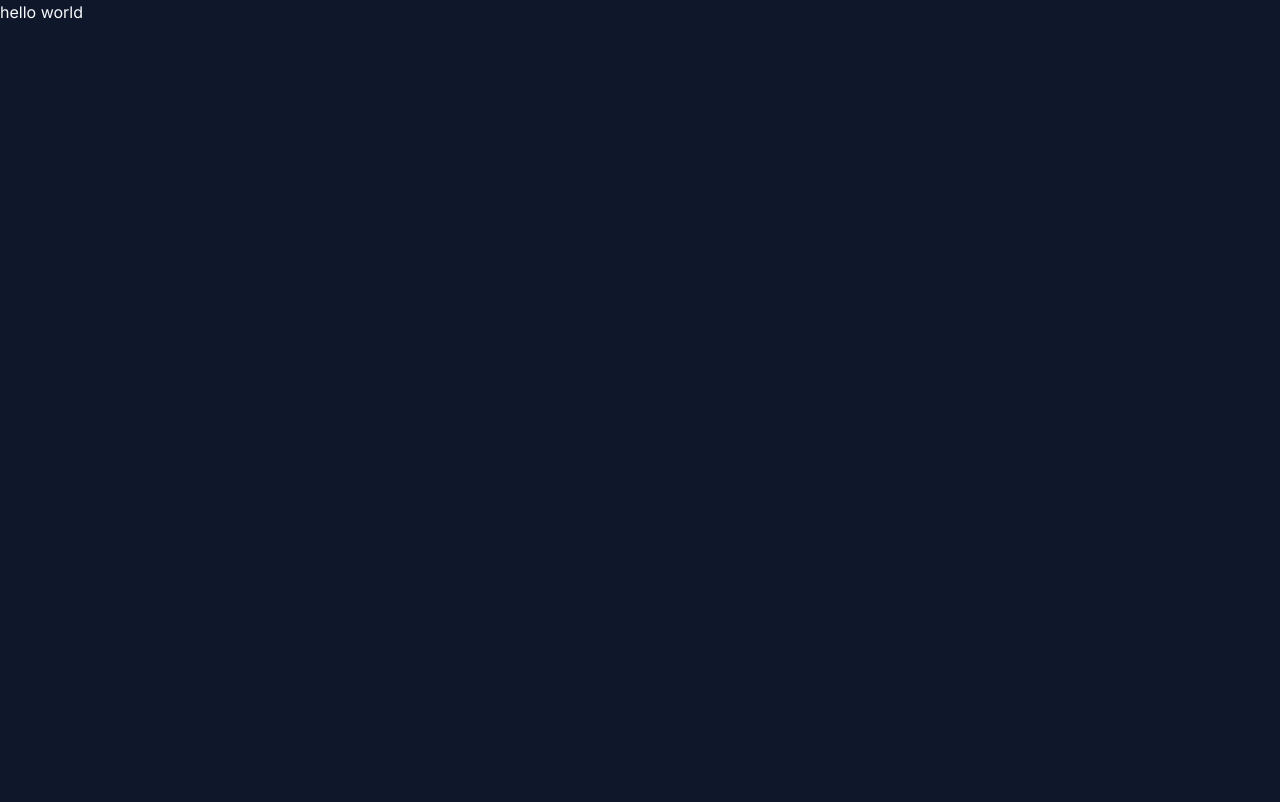
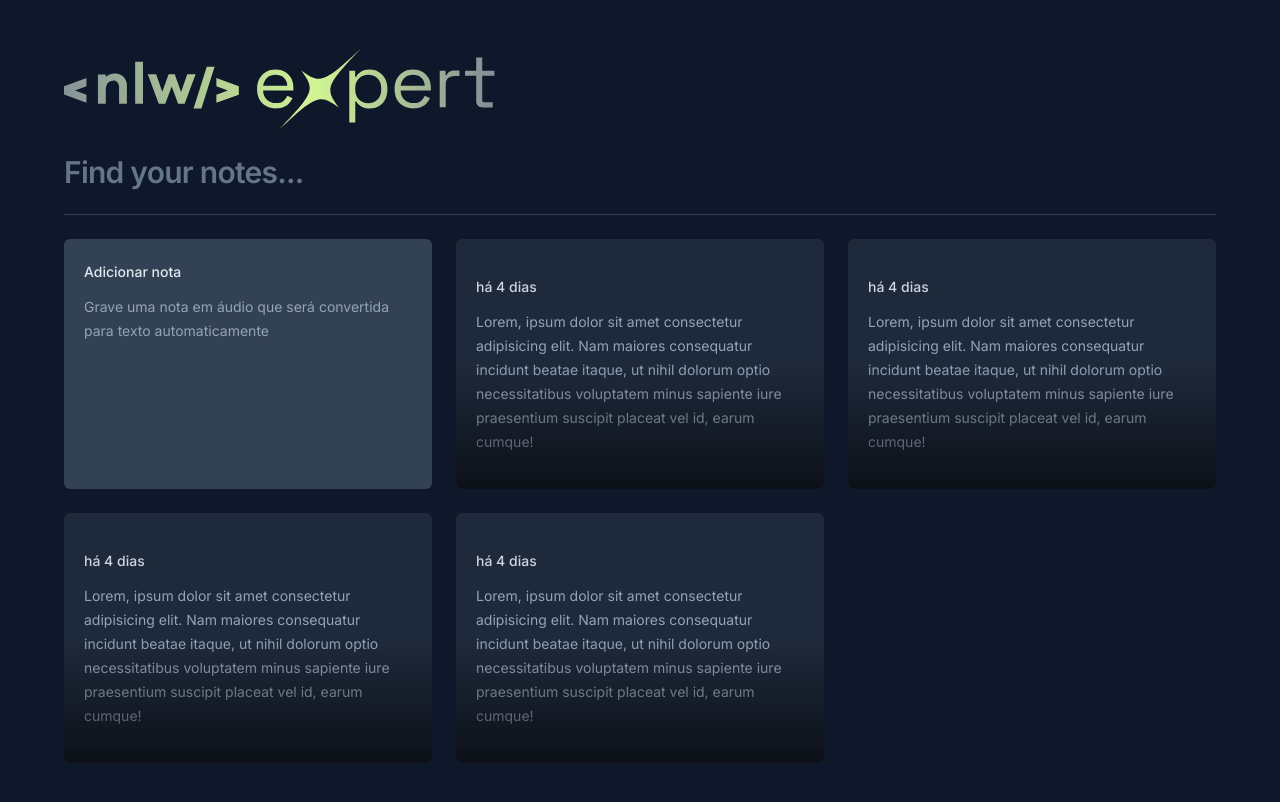
Before and after one commit to JoaoArouca/app-notes, a React (Vite) app: page / in a window 1280 px wide. Shown: the top 802 px of the page. Built offline with nearby package versions, Linux system fonts and the light colour scheme.

Commit message:
feat: create dashboard notes page

```diff
--- a/src/app.tsx
+++ b/src/app.tsx
@@ -1,3 +1,25 @@
+import logo from './assets/logo.svg'
+import { NewNoteCard } from './components/new-note-card'
+import { NoteCard } from './components/note-card'
 export function App() {
-  return <h1>hello world</h1>
+  return (
+    <main className="mx-auto max-w-6xl my-12 space-y-6">
+      <img src={logo} alt="logo" />
+      <form className="w-full">
+        <input
+          type="text"
+          placeholder="Find your notes..."
+          className="w-full bg-transparent text-3xl font-semibold tracking-tight outline-none placeholder:text-slate-500"
+        />
+      </form>
+      <div className="h-px bg-slate-700" />
+      <section className="grid grid-cols-3 auto-rows-[250px] gap-6">
+        <NewNoteCard />
+        <NoteCard />
+        <NoteCard />
+        <NoteCard />
+        <NoteCard />
+      </section>
+    </main>
+  )
 }
--- /dev/null
+++ b/src/components/new-note-card.tsx
@@ -0,0 +1,11 @@
+export function NewNoteCard() {
+  return (
+    <div className="rounded-md bg-slate-700 p-5 space-y-3 overflow-hidden relative">
+      <span className="text-sm font-medium text-slate-200">Adicionar nota</span>
+
+      <p className="text-sm leading-6 text-slate-400">
+        Grave uma nota em áudio que será convertida para texto automaticamente
+      </p>
+    </div>
+  )
+}
--- /dev/null
+++ b/src/components/note-card.tsx
@@ -0,0 +1,16 @@
+export function NoteCard() {
+  return (
+    <button className="outline-none rounded-md text-left bg-slate-800 p-5 space-y-3 overflow-hidden relative hover:ring-2 hover:ring-slate-600 focus-visible:ring-2 focus-visible:ring-lime-400">
+      <span className="text-sm font-medium text-slate-300">há 4 dias</span>
+
+      <p className="text-sm leading-6 text-slate-400">
+        Lorem, ipsum dolor sit amet consectetur adipisicing elit. Nam maiores
+        consequatur incidunt beatae itaque, ut nihil dolorum optio
+        necessitatibus voluptatem minus sapiente iure praesentium suscipit
+        placeat vel id, earum cumque!
+      </p>
+
+      <div className="absolute bottom-0 left-0 right-0 h-1/2 bg-gradient-to-t from-black/60 to-black/0 pointer-events-none" />
+    </button>
+  )
+}
```
Also changed, not shown: src/assets/logo.svg (added).
